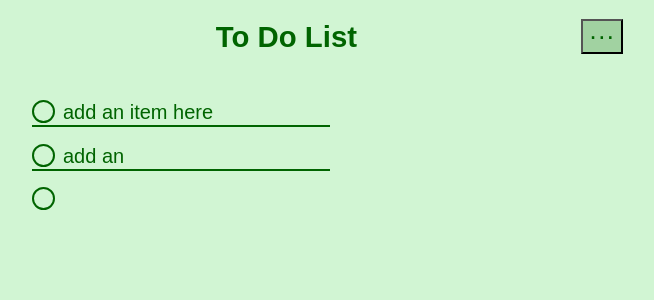
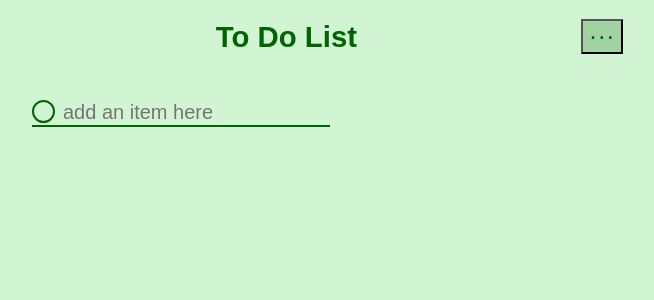
Before and after one commit to valentinavallalta/cs124-lab2, a React (Create React App) app: page / in a window 1280 px wide. Shown: the top 300 px of the page, without its empty margins (8-662 px from the left). Built offline with nearby package versions, Linux system fonts and the light colour scheme.

Commit message:
possible version of empty / starter list

```diff
--- a/src/App.js
+++ b/src/App.js
@@ -4,13 +4,17 @@ import Header from "./Header";
 import {useState} from 'react';
 
 const data = [
+    // {
+    //     id: 1,
+    //     content: "add an item here"
+    // },
+    // {
+    //     id: 2,
+    //     content: "add an "
+    // }
     {
         id: 1,
-        content: "add an item here"
-    },
-    {
-        id: 2,
-        content: "add an "
+        content: ""
     }
 ]
 
@@ -49,7 +53,8 @@ function App() {
     return (
         <div className="App">
             <Header></Header>
-            <List items = {toDoItems}
+            <List default = {data}
+                  items = {toDoItems}
                   completedItems = {completedItemIDs}
                   onAddItem = {addItem}
                   onItemCompleted = {toggleItemCompleted}
--- a/src/Item.js
+++ b/src/Item.js
@@ -11,7 +11,9 @@ function Item(props) {
             className = "textBox"
             onClick={(e) => e.stopPropagation()}
             onChange={(e) => props.onContentChange(props.id, e.target.value)}
-            value={props.content}/>
+            value={props.content}
+            placeholder={props.placeholder ? props.placeholder : "add an item here"}
+        />
     </li>);
 }
 
--- a/src/List.js
+++ b/src/List.js
@@ -2,6 +2,23 @@ import './List.css';
 import Item from "./Item"
 
 function List(props) {
+
+    if (props.items.length === 0) {
+        return (
+            <div id={"List"}>
+                <ul>
+                    <Item onItemCompleted={props.onItemCompleted}
+                          class="empty"
+                          id={1}
+                          content={""}
+                          onContentChange={props.onContentChange}
+                          placeholder = "add an item here"
+                          key={1} />
+                </ul>
+            </div>
+        )
+    }
+    else {
         return (
             <div id="List">
                 <ul>
@@ -13,13 +30,21 @@ function List(props) {
                               onContentChange={props.onContentChange}
                               key={p.id}/>
                     )}
-                <li onClick={() => props.onAddItem("wormsss")}
+                    {/*<li onClick={() => props.onAddItem("wormsss")}
+                        className="empty">
+                        <button></button>
+                        <li className = "emptyTextBox"
+                            placeholder={props.items.length === 0 ? "add new item here" : <div></div>}></li>
+                    </li>*/}
+                    {!(props.default === props.items) &&
+                    <li onClick={() => props.onAddItem("")}
                         className="empty">
                         <button></button>
                         {props.items.length === 0 ? "add new item here" : <div></div>}
-                </li>
+                    </li>}
                 </ul>
-        </div>);
+            </div>)
+    }
 }
 
 export default List;
```
Lines whose indentation alone changed are shown as unchanged.
